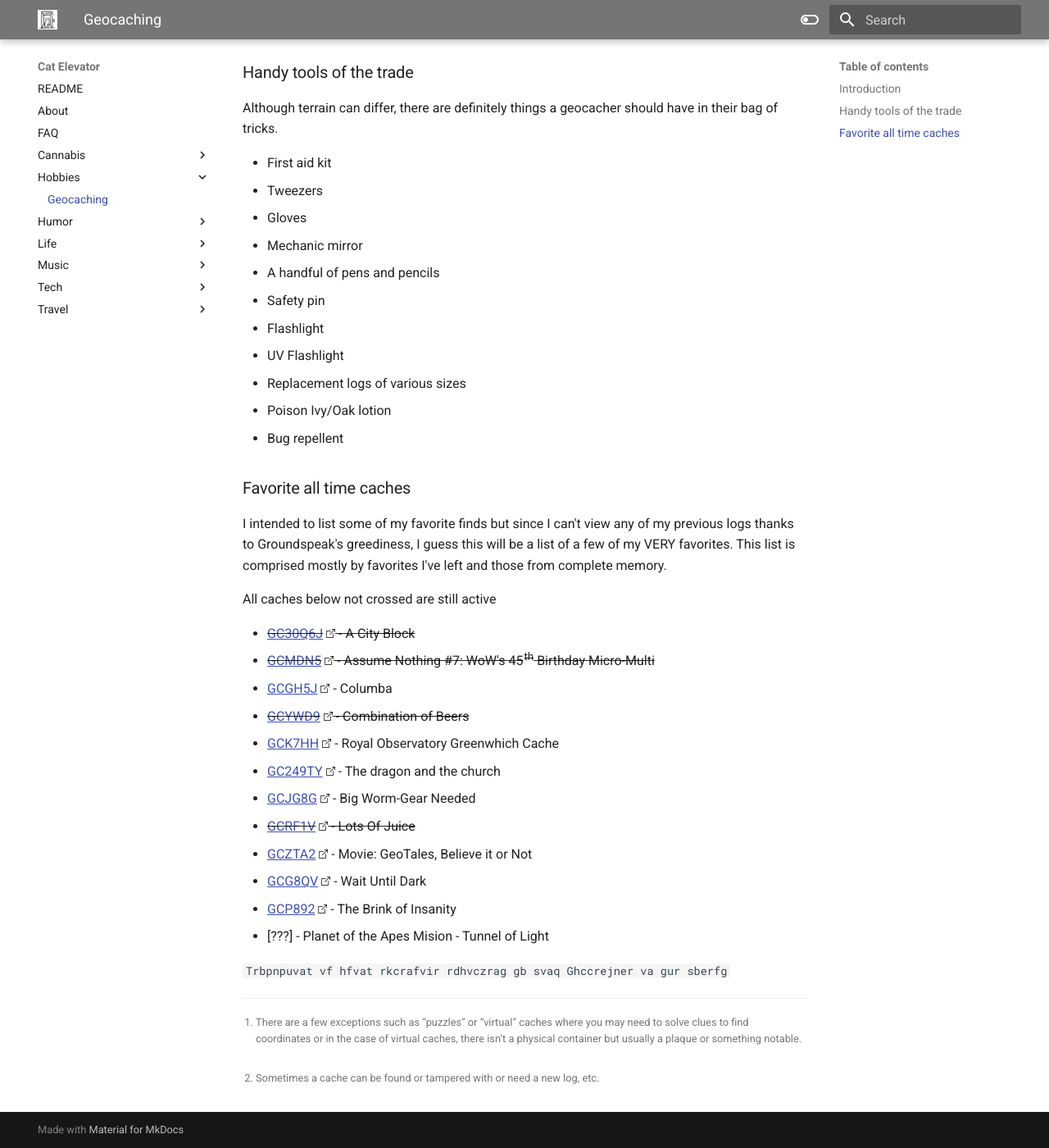
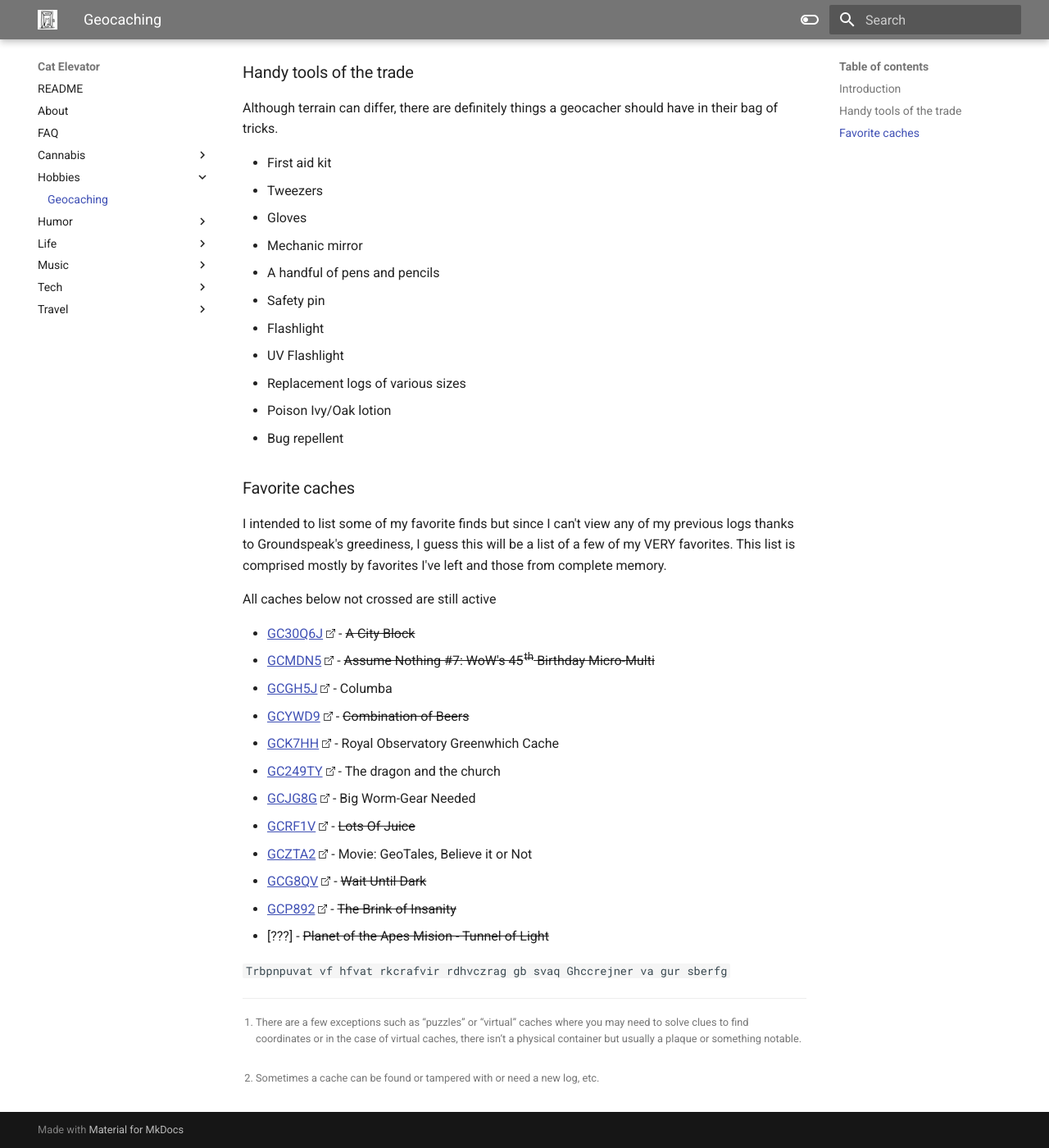
Before and after one commit to los7key/garden, an MkDocs documentation site: the page built from docs/hobbies/geocaching.md, in a window 1280 px wide and 1400 px high, scrolled down 1218 px. Shown: the whole window at 82% size. Built offline with MkDocs 1.6.1 and Material for MkDocs 9.7.7, drawn with Linux system fonts in a browser that asks for light colours.

Commit message:
geocaching fix and rm mlc

```diff
--- a/docs/hobbies/geocaching.md
+++ b/docs/hobbies/geocaching.md
@@ -39,23 +39,23 @@ Although terrain can differ, there are definitely things a geocacher should have
 * Poison Ivy/Oak lotion
 * Bug repellent
 
-## Favorite all time caches
+## Favorite caches
 I intended to list some of my favorite finds but since I can't view any of my previous logs thanks to Groundspeak's greediness, I guess this will be a list of a few of my VERY favorites.  This list is comprised mostly by favorites I've left and those from complete memory.
 
 All caches below not crossed are still active
 
-* ~~[GC30Q6J](https://www.geocaching.com/geocache/GC30Q6J) - A City Block~~
-* ~~[GCMDN5](https://www.geocaching.com/geocache/GCMDN5) - Assume Nothing #7: WoW's 45th Birthday Micro-Multi~~
+* [GC30Q6J](https://www.geocaching.com/geocache/GC30Q6J) - ~~A City Block~~
+* [GCMDN5](https://www.geocaching.com/geocache/GCMDN5) - ~~Assume Nothing #7: WoW's 45th Birthday Micro-Multi~~
 * [GCGH5J](https://www.geocaching.com/geocache/GCGH5J) - Columba
-* ~~[GCYWD9](https://www.geocaching.com/geocache/GCYWD9) - Combination of Beers~~
+* [GCYWD9](https://www.geocaching.com/geocache/GCYWD9) - ~~Combination of Beers~~
 * [GCK7HH](https://www.geocaching.com/geocache/GCK7HH) - Royal Observatory Greenwhich Cache
 * [GC249TY](https://www.geocaching.com/geocache/GC249TY) - The dragon and the church
 * [GCJG8G](https://www.geocaching.com/geocache/GCJG8G) - Big Worm-Gear Needed
-* ~~[GCRF1V](https://www.geocaching.com/geocache/GCRF1V) - Lots Of Juice~~
+* [GCRF1V](https://www.geocaching.com/geocache/GCRF1V) - ~~Lots Of Juice~~
 * [GCZTA2](https://www.geocaching.com/geocache/GCZTA2) - Movie: GeoTales, Believe it or Not
-* [GCG8QV](https://www.geocaching.com/geocache/GCG8QV) - Wait Until Dark
-* [GCP892](https://www.geocaching.com/geocache/GCP892) - The Brink of Insanity
-* [???] - Planet of the Apes Mision - Tunnel of Light
+* [GCG8QV](https://www.geocaching.com/geocache/GCG8QV) - ~~Wait Until Dark~~
+* [GCP892](https://www.geocaching.com/geocache/GCP892) - ~~The Brink of Insanity~~
+* [???] - ~~Planet of the Apes Mision - Tunnel of Light~~
 
 
 `Trbpnpuvat vf hfvat rkcrafvir rdhvczrag gb svaq Ghccrejner va gur sberfg`
```
Also changed, not shown: 1 other file.
